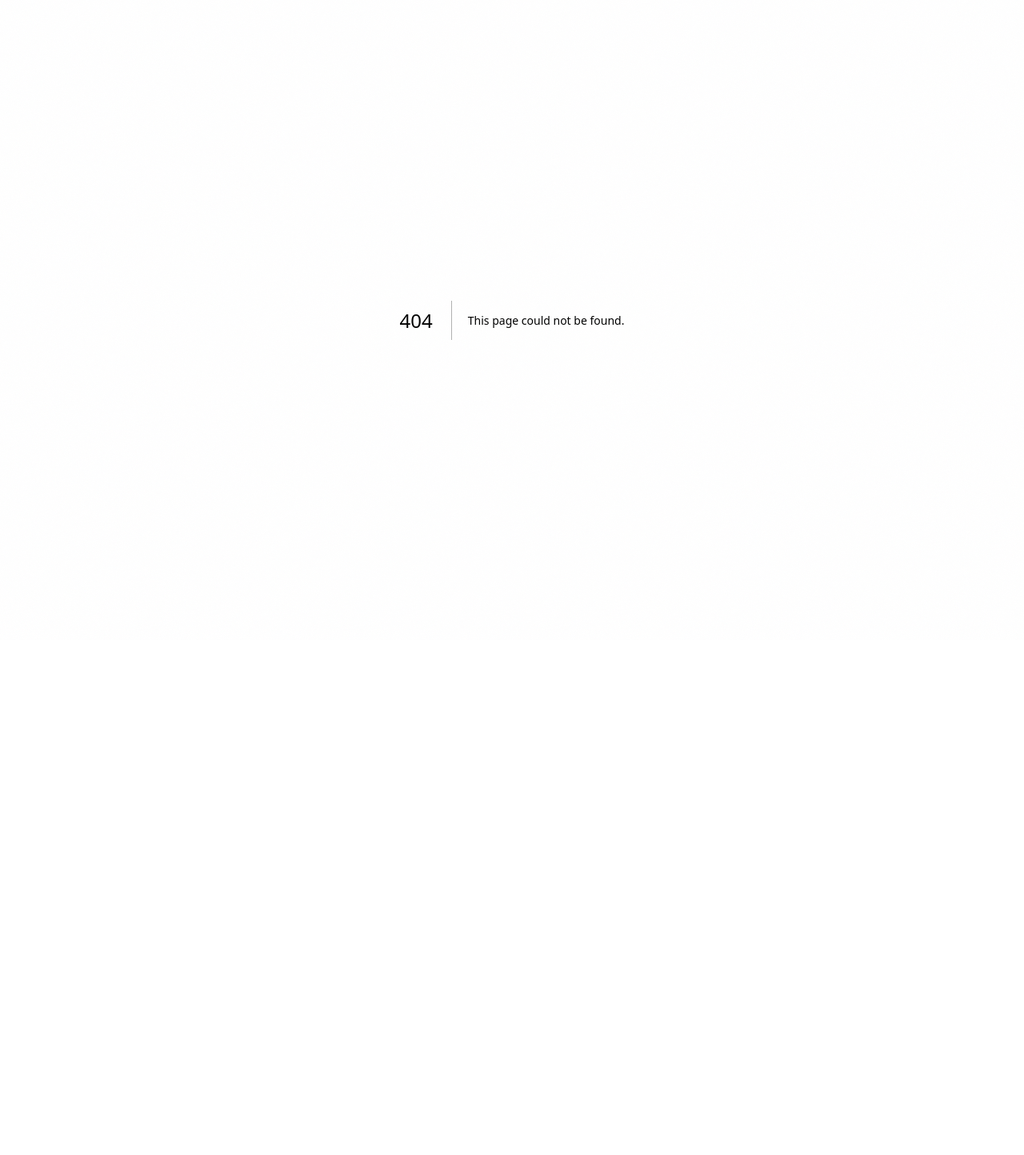
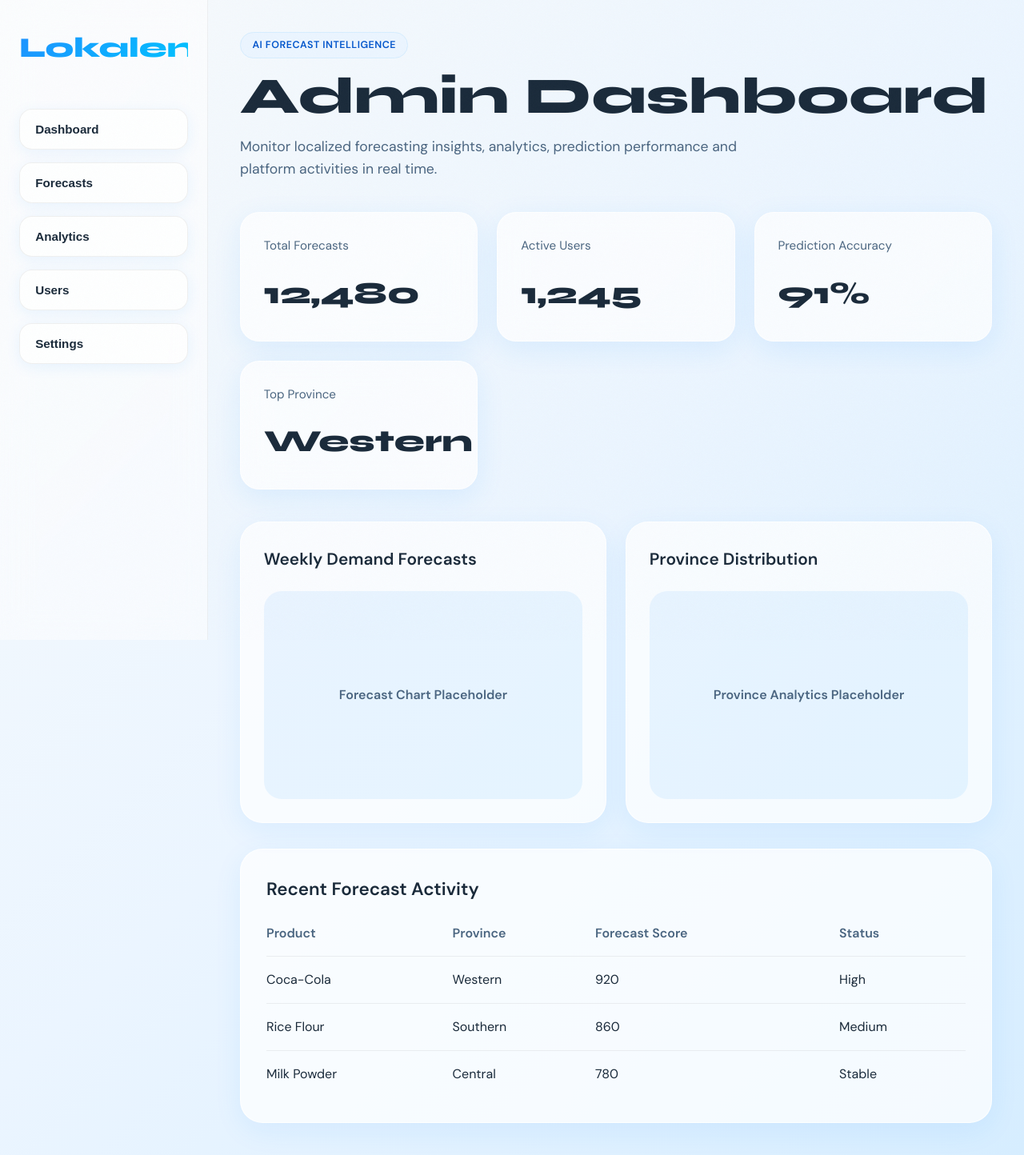
Before and after one commit to Poorna-Raj/zyntra-flow, a Next.js app in the folder frontend/: page /admin in a window 1280 px wide. Before the commit this address had no page. Shown: the whole page at 80% size. Before the commit the page ends 800 px from the top, so only its background shows below. Built offline with nearby package versions, Linux system fonts and the light colour scheme.

Commit message:
Added admin dashboard UI and navbar integration

```diff
--- /dev/null
+++ b/frontend/app/admin/page.tsx
@@ -0,0 +1,339 @@
+'use client';
+export default function AdminPage() {
+  return (
+    <div
+      style={{
+        minHeight: '100vh',
+        background:
+          'linear-gradient(135deg, #F7FAFC 0%, #EBF5FF 50%, #D6EDFF 100%)',
+        display: 'flex',
+        fontFamily: 'var(--font-body)',
+        color: '#1A2A3A',
+      }}
+    >
+      {/* Sidebar */}
+      <aside
+        style={{
+          width: '260px',
+          padding: '2rem 1.5rem',
+          borderRight: '1px solid rgba(0,0,0,0.05)',
+          background: 'rgba(255,255,255,0.55)',
+          backdropFilter: 'blur(18px)',
+          position: 'sticky',
+          top: 0,
+          height: '100vh',
+        }}
+      >
+        <h1
+          className="gradient-text"
+          style={{
+            fontSize: '2.2rem',
+            fontWeight: 800,
+            marginBottom: '3rem',
+            fontFamily: 'var(--font-display)',
+          }}
+        >
+          Lokalens
+        </h1>
+
+        <div
+          style={{
+            display: 'flex',
+            flexDirection: 'column',
+            gap: '1rem',
+          }}
+        >
+          {[
+            'Dashboard',
+            'Forecasts',
+            'Analytics',
+            'Users',
+            'Settings',
+          ].map((item) => (
+            <button
+              key={item}
+              style={{
+                padding: '1rem 1.2rem',
+                borderRadius: '16px',
+                border: '1px solid rgba(0,0,0,0.06)',
+                background: 'rgba(255,255,255,0.75)',
+                fontWeight: 600,
+                fontSize: '0.95rem',
+                cursor: 'pointer',
+                transition: '0.25s ease',
+                textAlign: 'left',
+                color: '#1A2A3A',
+                boxShadow: '0 4px 18px rgba(30,144,255,0.08)',
+              }}
+              onMouseEnter={(e) => {
+                e.currentTarget.style.transform = 'translateX(4px)';
+                e.currentTarget.style.borderColor = '#1E90FF';
+              }}
+              onMouseLeave={(e) => {
+                e.currentTarget.style.transform = 'translateX(0px)';
+                e.currentTarget.style.borderColor =
+                  'rgba(0,0,0,0.06)';
+              }}
+            >
+              {item}
+            </button>
+          ))}
+        </div>
+      </aside>
+
+      {/* Main Content */}
+      <main
+        style={{
+          flex: 1,
+          padding: '2.5rem',
+        }}
+      >
+        {/* Header */}
+        <div
+          style={{
+            marginBottom: '2.5rem',
+          }}
+        >
+          <div className="badge" style={{ marginBottom: '1rem' }}>
+            AI Forecast Intelligence
+          </div>
+
+          <h1
+            style={{
+              fontSize: '4rem',
+              fontWeight: 800,
+              lineHeight: 1,
+              marginBottom: '1rem',
+              fontFamily: 'var(--font-display)',
+            }}
+          >
+            Admin Dashboard
+          </h1>
+
+          <p
+            style={{
+              color: '#4A6580',
+              fontSize: '1.1rem',
+              maxWidth: '650px',
+            }}
+          >
+            Monitor localized forecasting insights, analytics,
+            prediction performance and platform activities in real time.
+          </p>
+        </div>
+
+        {/* Stats Cards */}
+        <div
+          style={{
+            display: 'grid',
+            gridTemplateColumns:
+              'repeat(auto-fit, minmax(240px, 1fr))',
+            gap: '1.5rem',
+            marginBottom: '2.5rem',
+          }}
+        >
+          {[
+            ['Total Forecasts', '12,480'],
+            ['Active Users', '1,245'],
+            ['Prediction Accuracy', '91%'],
+            ['Top Province', 'Western'],
+          ].map(([title, value]) => (
+            <div
+              key={title}
+              className="stat-card"
+              style={{
+                background: 'rgba(255,255,255,0.7)',
+                border: '1px solid rgba(255,255,255,0.7)',
+                borderRadius: '24px',
+                padding: '1.8rem',
+                backdropFilter: 'blur(18px)',
+                boxShadow:
+                  '0 10px 35px rgba(30,144,255,0.10)',
+              }}
+            >
+              <p
+                style={{
+                  color: '#4A6580',
+                  marginBottom: '1rem',
+                  fontSize: '0.95rem',
+                }}
+              >
+                {title}
+              </p>
+
+              <h2
+                style={{
+                  fontSize: '2.4rem',
+                  fontWeight: 800,
+                  fontFamily: 'var(--font-display)',
+                }}
+              >
+                {value}
+              </h2>
+            </div>
+          ))}
+        </div>
+
+        {/* Analytics Section */}
+        <div
+          style={{
+            display: 'grid',
+            gridTemplateColumns: '1fr 1fr',
+            gap: '1.5rem',
+            marginBottom: '2rem',
+          }}
+        >
+          {/* Chart 1 */}
+          <div
+            style={{
+              background: 'rgba(255,255,255,0.7)',
+              borderRadius: '28px',
+              padding: '1.8rem',
+              boxShadow:
+                '0 10px 35px rgba(30,144,255,0.08)',
+              border: '1px solid rgba(255,255,255,0.8)',
+            }}
+          >
+            <h3
+              style={{
+                fontSize: '1.3rem',
+                marginBottom: '1.5rem',
+                fontWeight: 700,
+              }}
+            >
+              Weekly Demand Forecasts
+            </h3>
+
+            <div
+              style={{
+                height: '260px',
+                borderRadius: '22px',
+                background:
+                  'linear-gradient(135deg, rgba(30,144,255,0.08), rgba(91,186,255,0.12))',
+                display: 'flex',
+                alignItems: 'center',
+                justifyContent: 'center',
+                color: '#4A6580',
+                fontWeight: 600,
+              }}
+            >
+              Forecast Chart Placeholder
+            </div>
+          </div>
+
+          {/* Chart 2 */}
+          <div
+            style={{
+              background: 'rgba(255,255,255,0.7)',
+              borderRadius: '28px',
+              padding: '1.8rem',
+              boxShadow:
+                '0 10px 35px rgba(30,144,255,0.08)',
+              border: '1px solid rgba(255,255,255,0.8)',
+            }}
+          >
+            <h3
+              style={{
+                fontSize: '1.3rem',
+                marginBottom: '1.5rem',
+                fontWeight: 700,
+              }}
+            >
+              Province Distribution
+            </h3>
+
+            <div
+              style={{
+                height: '260px',
+                borderRadius: '22px',
+                background:
+                  'linear-gradient(135deg, rgba(30,144,255,0.08), rgba(91,186,255,0.12))',
+                display: 'flex',
+                alignItems: 'center',
+                justifyContent: 'center',
+                color: '#4A6580',
+                fontWeight: 600,
+              }}
+            >
+              Province Analytics Placeholder
+            </div>
+          </div>
+        </div>
+
+        {/* Recent Activity */}
+        <div
+          style={{
+            background: 'rgba(255,255,255,0.72)',
+            borderRadius: '28px',
+            padding: '2rem',
+            boxShadow:
+              '0 10px 35px rgba(30,144,255,0.08)',
+            border: '1px solid rgba(255,255,255,0.8)',
+          }}
+        >
+          <h3
+            style={{
+              fontSize: '1.4rem',
+              marginBottom: '1.5rem',
+              fontWeight: 700,
+            }}
+          >
+            Recent Forecast Activity
+          </h3>
+
+          <table
+            style={{
+              width: '100%',
+              borderCollapse: 'collapse',
+            }}
+          >
+            <thead>
+              <tr
+                style={{
+                  textAlign: 'left',
+                  color: '#4A6580',
+                }}
+              >
+                <th style={{ paddingBottom: '1rem' }}>
+                  Product
+                </th>
+                <th style={{ paddingBottom: '1rem' }}>
+                  Province
+                </th>
+                <th style={{ paddingBottom: '1rem' }}>
+                  Forecast Score
+                </th>
+                <th style={{ paddingBottom: '1rem' }}>
+                  Status
+                </th>
+              </tr>
+            </thead>
+
+            <tbody>
+              {[
+                ['Coca-Cola', 'Western', '920', 'High'],
+                ['Rice Flour', 'Southern', '860', 'Medium'],
+                ['Milk Powder', 'Central', '780', 'Stable'],
+              ].map((item, index) => (
+                <tr key={index}>
+                  {item.map((value, i) => (
+                    <td
+                      key={i}
+                      style={{
+                        padding: '1rem 0',
+                        borderTop:
+                          '1px solid rgba(0,0,0,0.06)',
+                      }}
+                    >
+                      {value}
+                    </td>
+                  ))}
+                </tr>
+              ))}
+            </tbody>
+          </table>
+        </div>
+      </main>
+    </div>
+  );
+}
```
Also changed, not shown: frontend/components/ui/Navbar.tsx (+26 -1 lines), 1 other file (tests, documents, lock files or other folders).
